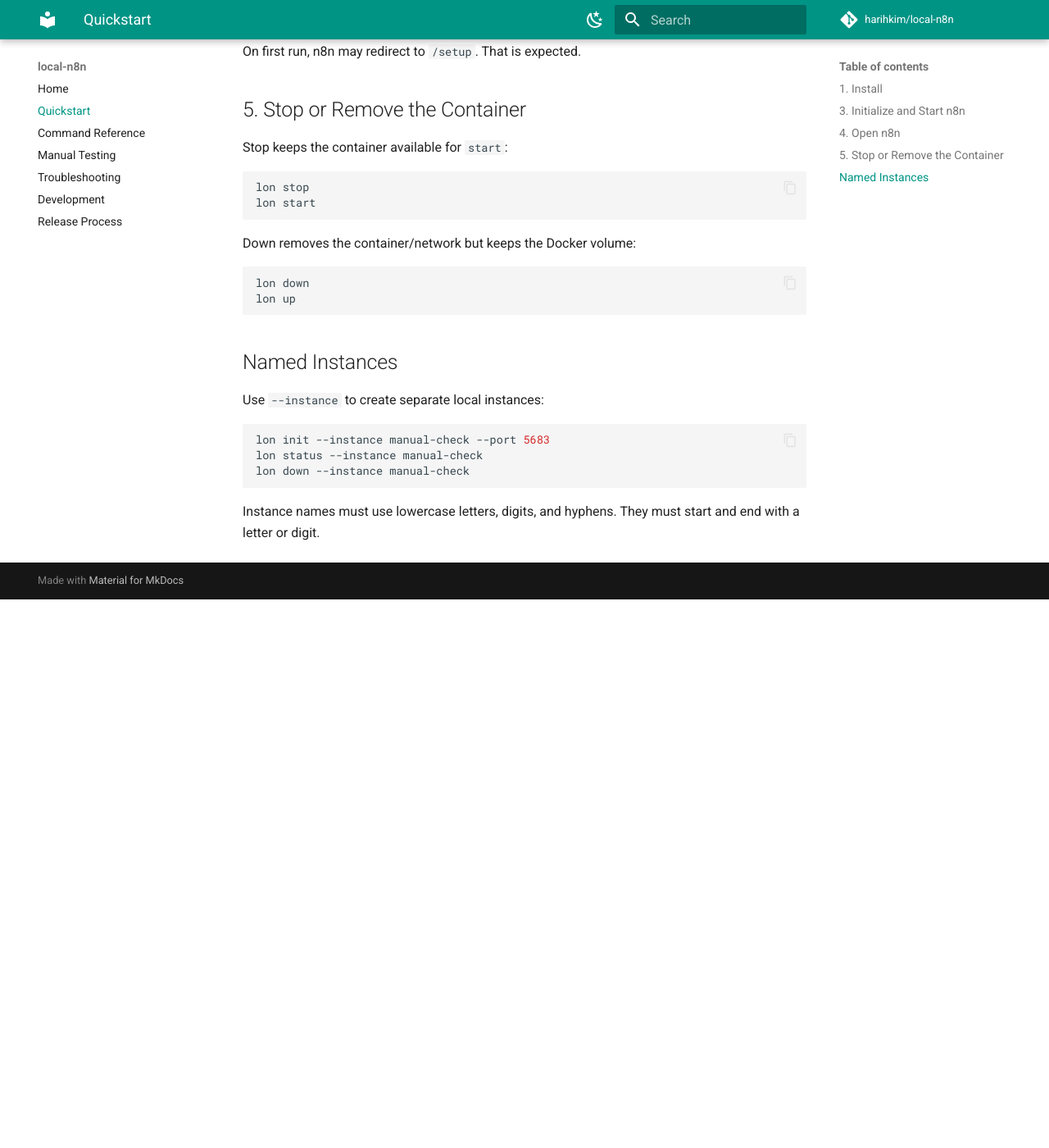
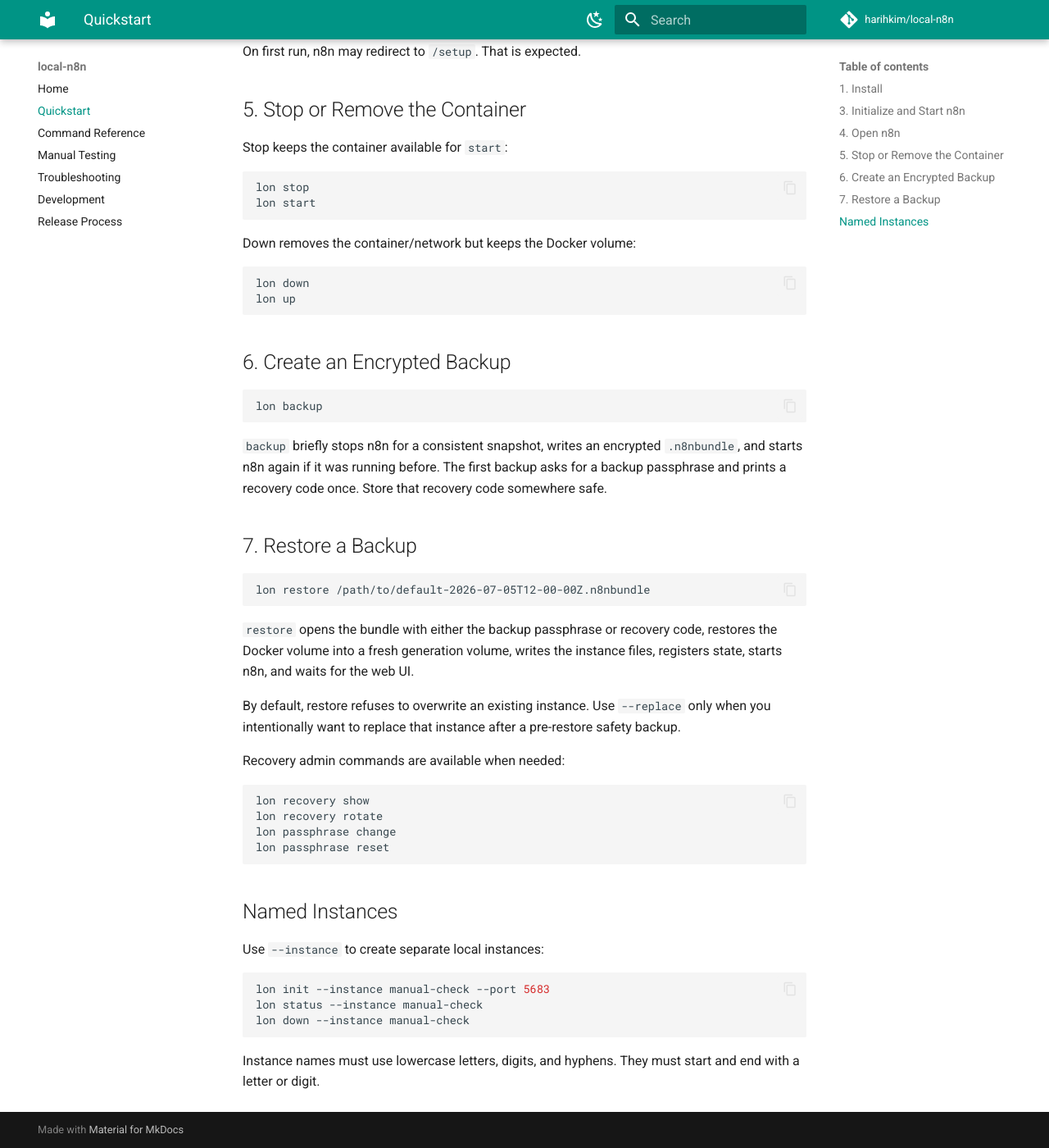
Before and after one commit to harihkim/local-n8n, an MkDocs documentation site: the page built from docs/quickstart.md, in a window 1280 px wide and 1400 px high, scrolled down 1341 px. Shown: the whole window at 82% size. Built offline with MkDocs 1.6.1 and Material for MkDocs 9.7.7, drawn with Linux system fonts in a browser that asks for light colours; comment, search, counter and statistics services are not loaded; the version menu is left out; before the commit the page ends 2072 px from its top, so only the background shows below that.

````diff
--- a/docs/quickstart.md
+++ b/docs/quickstart.md
@@ -77,6 +77,38 @@ lon down
 lon up
 ```
 
+## 6. Create an Encrypted Backup
+
+```bash
+lon backup
+```
+
+`backup` briefly stops n8n for a consistent snapshot, writes an encrypted `.n8nbundle`, and starts n8n again
+if it was running before. The first backup asks for a backup passphrase and prints a recovery code once.
+Store that recovery code somewhere safe.
+
+## 7. Restore a Backup
+
+```bash
+lon restore /path/to/default-2026-07-05T12-00-00Z.n8nbundle
+```
+
+`restore` opens the bundle with either the backup passphrase or recovery code, restores the Docker volume
+into a fresh generation volume, writes the instance files, registers state, starts n8n, and waits for the web
+UI.
+
+By default, restore refuses to overwrite an existing instance. Use `--replace` only when you intentionally
+want to replace that instance after a pre-restore safety backup.
+
+Recovery admin commands are available when needed:
+
+```bash
+lon recovery show
+lon recovery rotate
+lon passphrase change
+lon passphrase reset
+```
+
 ## Named Instances
 
 Use `--instance` to create separate local instances:
````
Also changed, not shown: README.md (+32 -10 lines), docs/index.md (+9 -3 lines), docs/manual-testing.md (+25 -0 lines), docs/release.md (+1 -1 lines), progress.md (+20 -2 lines).
